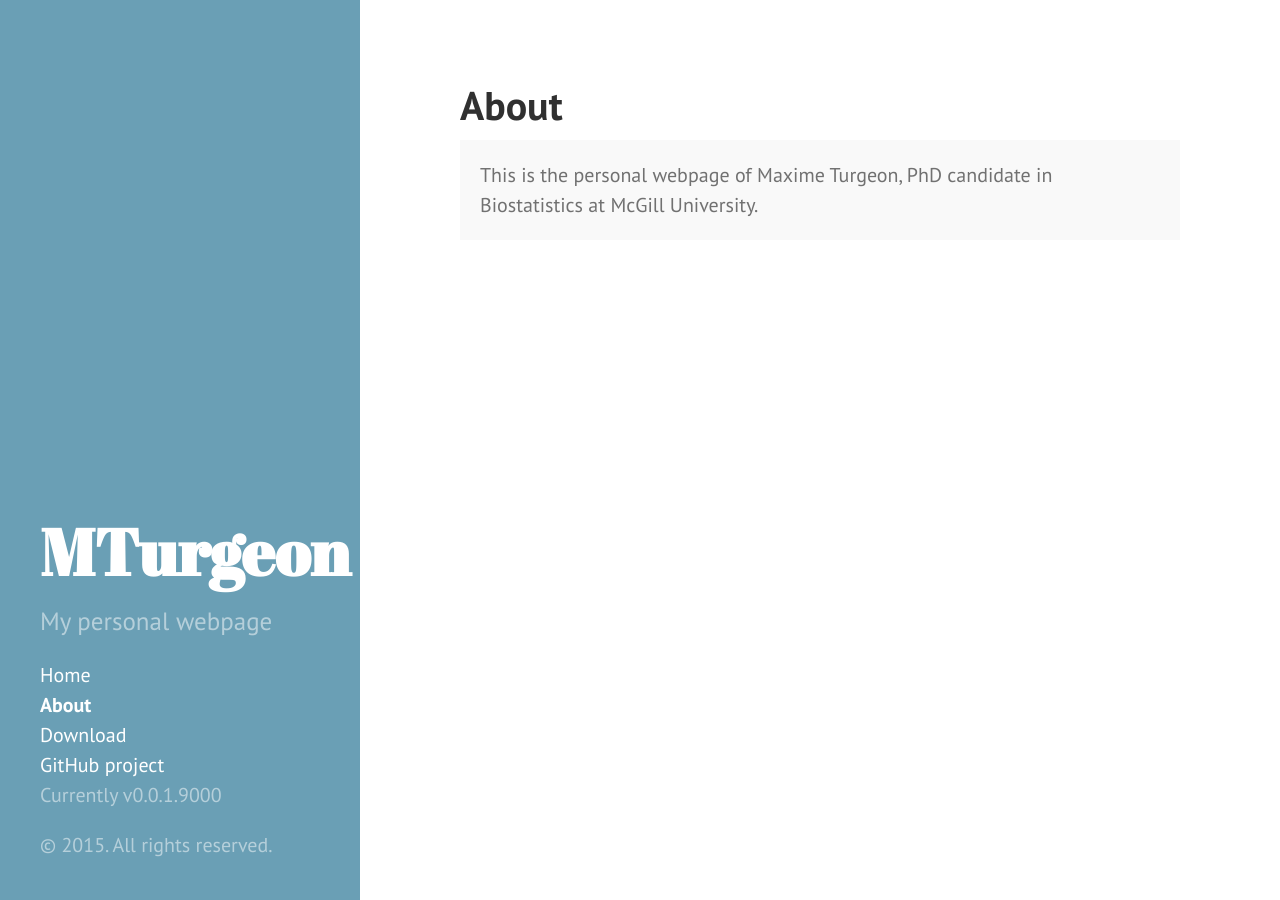
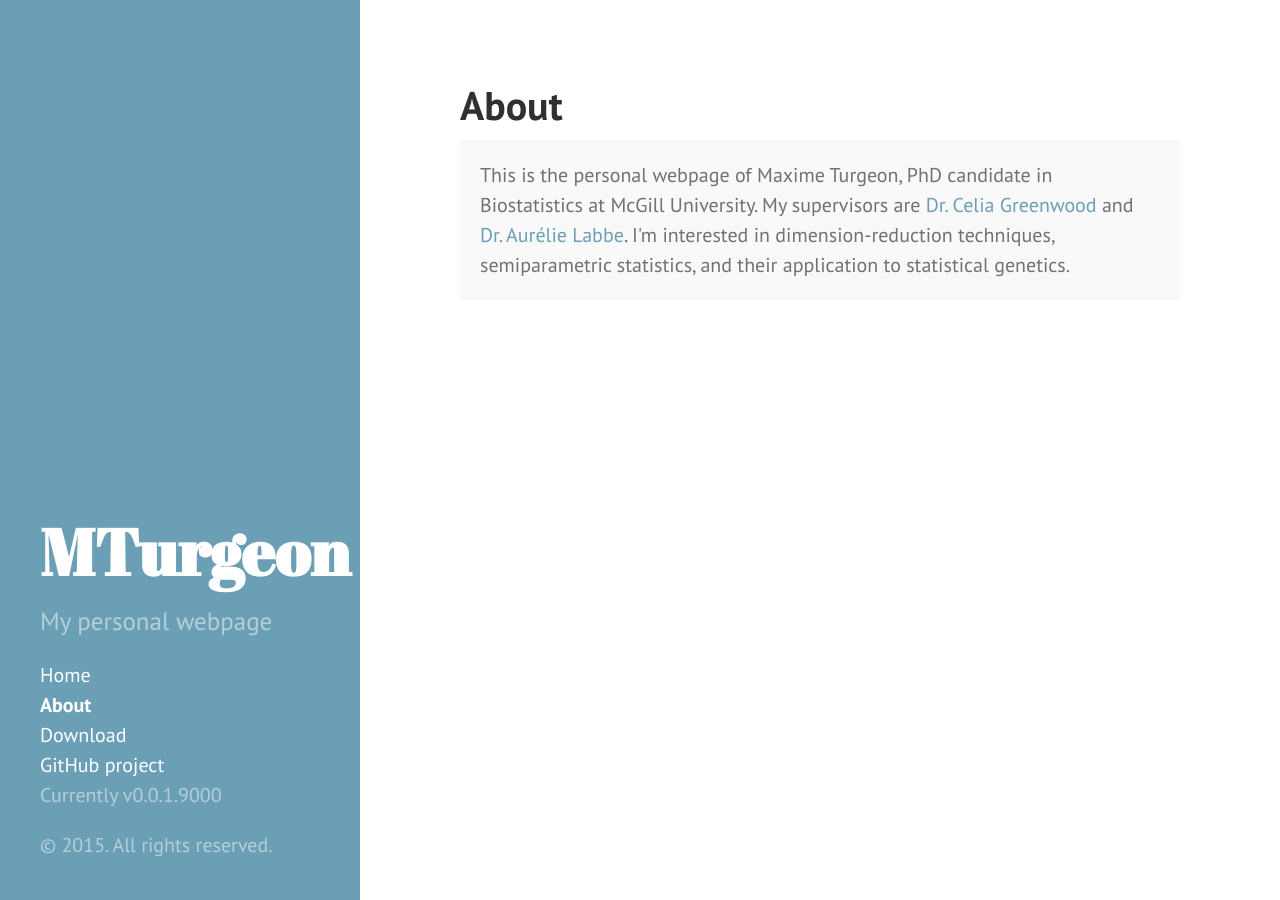
Before and after one commit to turgeonmaxime/old_website, a Jekyll site: the page built from about.md, in a window 1280 px wide. Built offline with Jekyll 4.4.1, drawn with Linux system fonts in a browser that asks for light colours; Markdown is read by kramdown in place of the engine named in the settings.

Commit message:
added links to celia and aurelie's website

```diff
--- a/about.md
+++ b/about.md
@@ -4,5 +4,5 @@ title: About
 ---
 
 <p class="message">
-  This is the personal webpage of Maxime Turgeon, PhD candidate in Biostatistics at McGill University.
+  This is the personal webpage of Maxime Turgeon, PhD candidate in Biostatistics at McGill University. My supervisors are <a href="http://greenwoodlab.github.io/">Dr. Celia Greenwood</a> and <a href="http://www.medicine.mcgill.ca/epidemiology/Labbe/index.html">Dr. Aurélie Labbe</a>. I'm interested in dimension-reduction techniques, semiparametric statistics, and their application to statistical genetics.
 </p>
```
